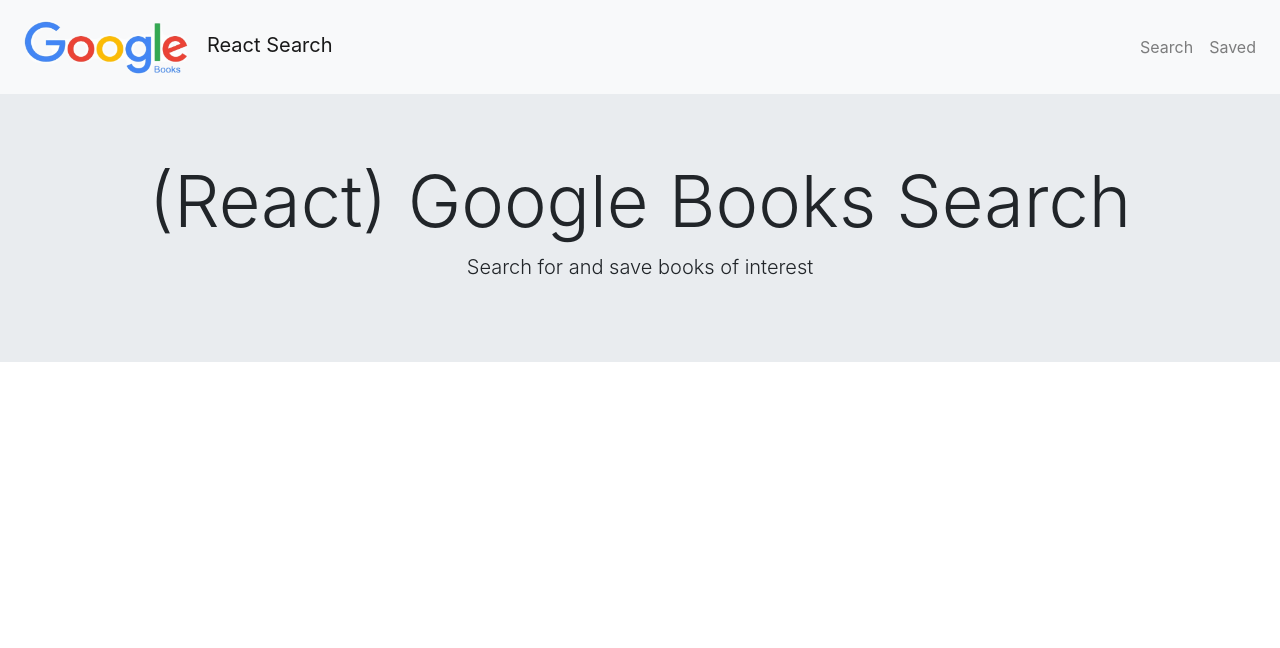
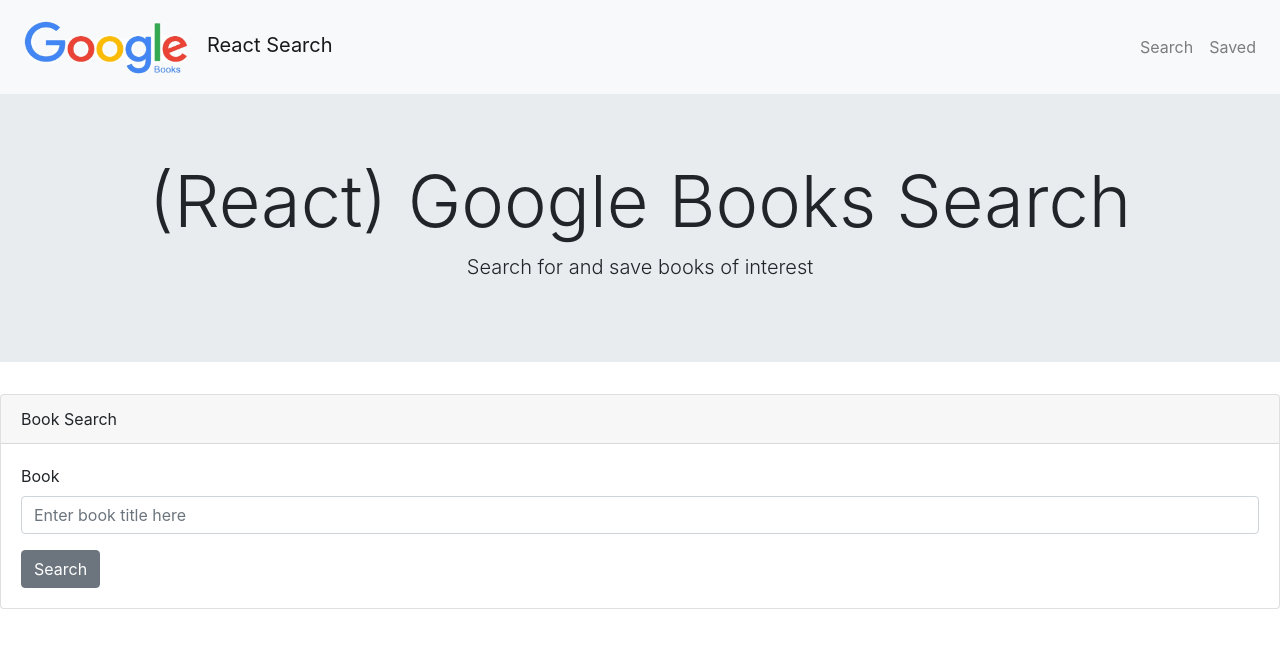
Before and after one commit to ppgeyser/google-book-react, a React (Create React App) app in the folder client/: page / in a window 1280 px wide. Shown: the top 648 px of the page. Built offline with nearby package versions, Linux system fonts and the light colour scheme.

Commit message:
Search bar + handleInputChange functional

```diff
--- a/client/src/pages/Search.js
+++ b/client/src/pages/Search.js
@@ -1,5 +1,5 @@
 import React, { Component } from "react";
-import { Container } from 'reactstrap';
+import { Card, CardHeader, CardBody, Form, FormGroup, Label, Input, Button } from 'reactstrap';
 import AppJumbotron from "./../components/Jumbotron";
 
 class Search extends Component {
@@ -7,10 +7,37 @@
         searchbar: "",
     };
 
+    handleInputChange = event => {
+        const { name, value } = event.target;
+        this.setState({
+          [name]: value
+        });
+      };
+
     render() {
         return (
         <div>
             <AppJumbotron />
+
+            <Card>
+                <CardHeader>Book Search</CardHeader>
+                <CardBody>
+
+                    <Form>
+                        <FormGroup>
+                            <Label>Book</Label>
+                            <Input
+                            value={this.state.searchbar}
+                            onChange={this.handleInputChange}
+                            name="searchbar"
+                            placeholder="Enter book title here" />
+                        </FormGroup>
+                        <Button>Search</Button>
+                    </Form>
+
+                </CardBody>
+        </Card>
+
         </div>
         )
     }
```
